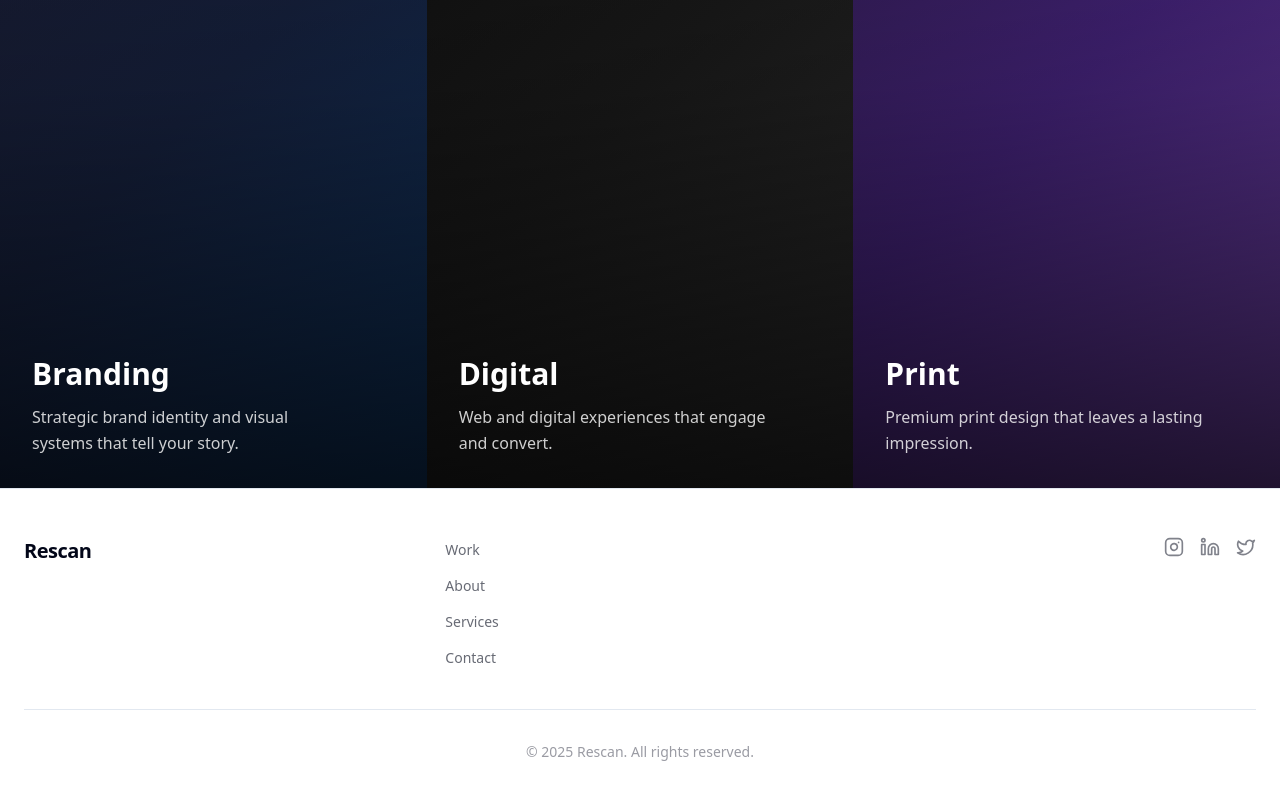
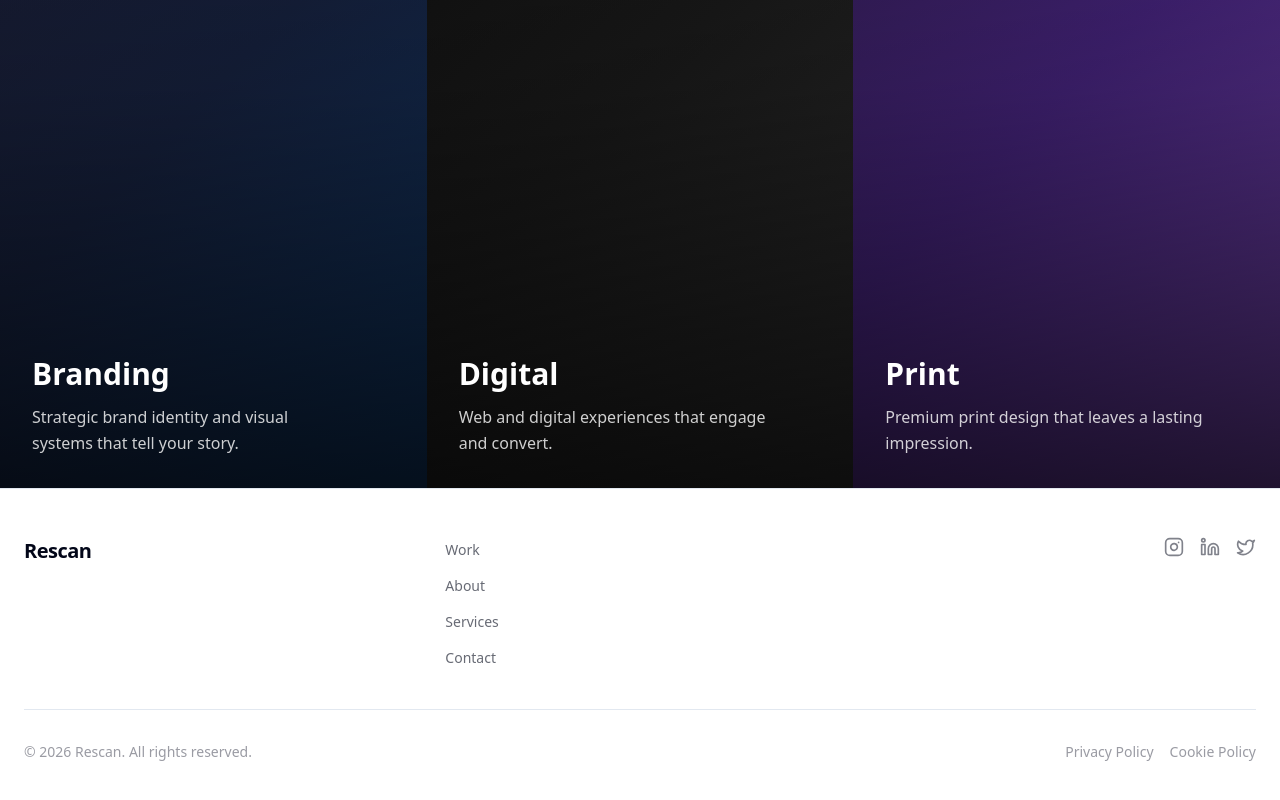
Before and after one commit to SzakacsTomi/rescan, a Next.js app: page /about in a window 1280 px wide. Shown: the part 1112-1912 px from the top of the page. Built offline with nearby package versions, Linux system fonts and the light colour scheme.

Commit message:
feat: updated footer items

```diff
--- a/app/components/organisms/Footer.tsx
+++ b/app/components/organisms/Footer.tsx
@@ -1,15 +1,15 @@
-import { getTranslations } from "next-intl/server";
-import { Logo } from "@/app/components/atoms/Logo";
-import { SocialLink } from "@/app/components/atoms/SocialLink";
-import { FooterNav } from "@/app/components/molecules/FooterNav";
-import { footerNavLinks, socialLinks } from "@/config/footer";
+import { getTranslations } from 'next-intl/server';
+import { Logo } from '@/app/components/atoms/Logo';
+import { SocialLink } from '@/app/components/atoms/SocialLink';
+import { FooterNav } from '@/app/components/molecules/FooterNav';
+import { footerNavLinks, legalLinks, socialLinks } from '@/config/footer';
 
 export const Footer = async () => {
-  const t = await getTranslations("footer");
+  const t = await getTranslations('footer');
 
   const resolvedNavLinks = footerNavLinks.map((link) => ({
     ...link,
-    label: t(`nav.${link.labelKey}` as "nav.work" | "nav.about" | "nav.services" | "nav.contact"),
+    label: t(`nav.${link.labelKey}` as 'nav.work' | 'nav.about' | 'nav.services' | 'nav.contact'),
   }));
 
   return (
@@ -28,19 +28,28 @@ export const Footer = async () => {
             <SocialLink
               key={social.platform}
               config={social}
-              label={t(
-                `social.${social.labelKey}` as
-                  | "social.instagram"
-                  | "social.linkedin"
-                  | "social.twitter",
-              )}
+              label={t(`social.${social.labelKey}` as 'social.instagram' | 'social.linkedin' | 'social.twitter')}
             />
           ))}
         </div>
       </div>
 
-      <div className="mt-10 pt-8 border-t border-border text-center">
-        <p className="text-foreground/40 text-sm">{t("copyright")}</p>
+      <div className="mt-10 pt-8 border-t border-border flex flex-col sm:flex-row sm:items-center sm:justify-between gap-3">
+        <p className="text-foreground/40 text-sm">{t('copyright')}</p>
+
+        <div className="flex items-center gap-4">
+          {legalLinks.map((link) => (
+            <a
+              key={link.href}
+              href={link.href}
+              target="_blank"
+              rel="noopener noreferrer"
+              className="text-foreground/40 hover:text-foreground/70 transition-colors text-sm"
+            >
+              {t(`legal.${link.labelKey}` as 'legal.privacy' | 'legal.cookies')}
+            </a>
+          ))}
+        </div>
       </div>
     </footer>
   );
--- a/app/types/footer.ts
+++ b/app/types/footer.ts
@@ -1,4 +1,9 @@
 export type FooterNavLink = {
+  href: string;
+  labelKey: string;
+};
+
+export type LegalLink = {
   href: string;
   labelKey: string;
 };
--- a/config/footer.ts
+++ b/config/footer.ts
@@ -1,14 +1,19 @@
-import type { FooterNavLink, SocialLinkConfig } from '@/app/types/footer';
+import type { FooterNavLink, LegalLink, SocialLinkConfig } from "@/app/types/footer";
 
 export const footerNavLinks: FooterNavLink[] = [
-  { href: '/work', labelKey: 'work' },
-  { href: '/about', labelKey: 'about' },
-  { href: '/services', labelKey: 'services' },
-  { href: '/contact', labelKey: 'contact' },
+  { href: "/work", labelKey: "work" },
+  { href: "/about", labelKey: "about" },
+  { href: "/services", labelKey: "services" },
+  { href: "/contact", labelKey: "contact" },
 ];
 
 export const socialLinks: SocialLinkConfig[] = [
-  { href: 'https://instagram.com', platform: 'instagram', labelKey: 'instagram' },
-  { href: 'https://linkedin.com', platform: 'linkedin', labelKey: 'linkedin' },
-  { href: 'https://twitter.com', platform: 'twitter', labelKey: 'twitter' },
+  { href: "https://instagram.com", platform: "instagram", labelKey: "instagram" },
+  { href: "https://linkedin.com", platform: "linkedin", labelKey: "linkedin" },
+  { href: "https://twitter.com", platform: "twitter", labelKey: "twitter" },
 ];
+
+export const legalLinks: LegalLink[] = [
+  { href: "/pdfs/privacy-policy.pdf", labelKey: "privacy" },
+  { href: "/pdfs/cookie-policy.pdf", labelKey: "cookies" },
+];
--- a/messages/en.json
+++ b/messages/en.json
@@ -26,7 +26,7 @@
     }
   },
   "footer": {
-    "copyright": "© 2025 Rescan. All rights reserved.",
+    "copyright": "© 2026 Rescan. All rights reserved.",
     "nav": {
       "work": "Work",
       "about": "About",
@@ -37,6 +37,10 @@
       "instagram": "Instagram",
       "linkedin": "LinkedIn",
       "twitter": "Twitter"
+    },
+    "legal": {
+      "privacy": "Privacy Policy",
+      "cookies": "Cookie Policy"
     }
   },
   "common": {
--- a/messages/sv.json
+++ b/messages/sv.json
@@ -26,7 +26,7 @@
     }
   },
   "footer": {
-    "copyright": "© 2025 Rescan. Alla rättigheter förbehållna.",
+    "copyright": "© 2026 Rescan. Alla rättigheter förbehållna.",
     "nav": {
       "work": "Arbete",
       "about": "Om oss",
@@ -37,6 +37,10 @@
       "instagram": "Instagram",
       "linkedin": "LinkedIn",
       "twitter": "Twitter"
+    },
+    "legal": {
+      "privacy": "Integritetspolicy",
+      "cookies": "Cookiepolicy"
     }
   },
   "common": {
```
Also changed, not shown: 2 other files (tests, documents, lock files or other folders).
